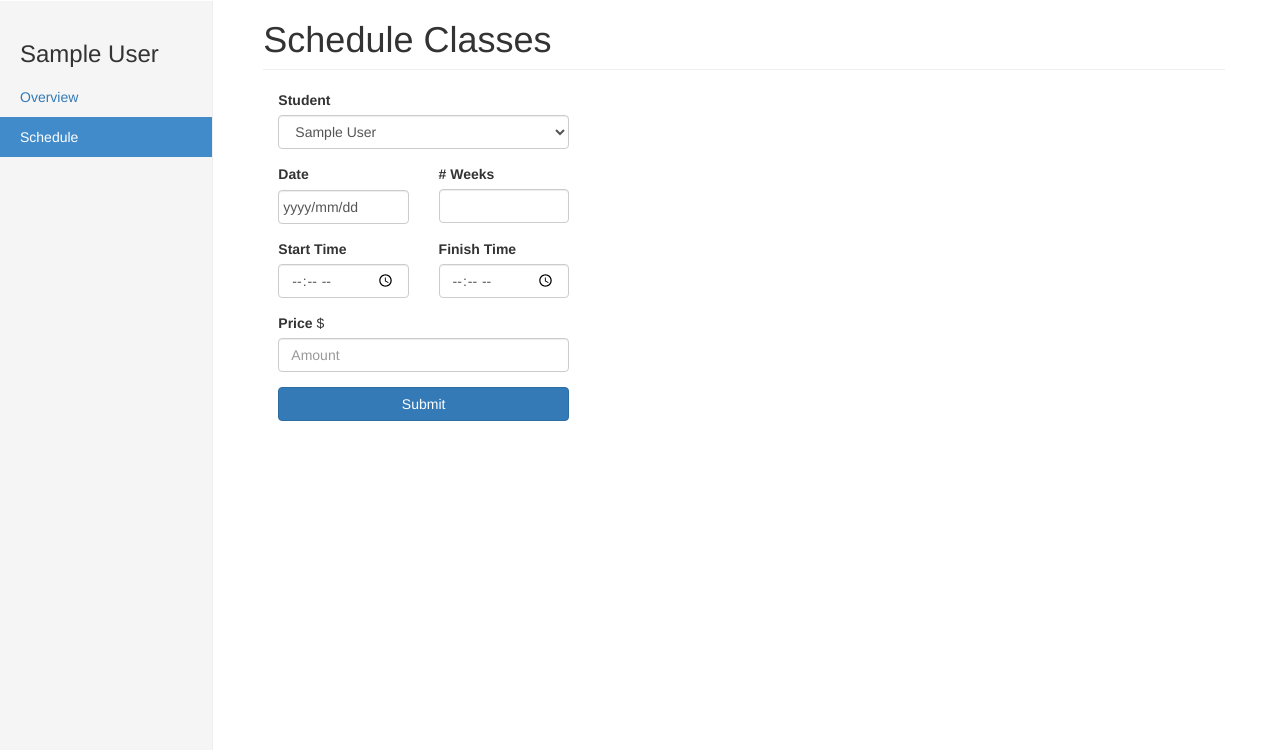
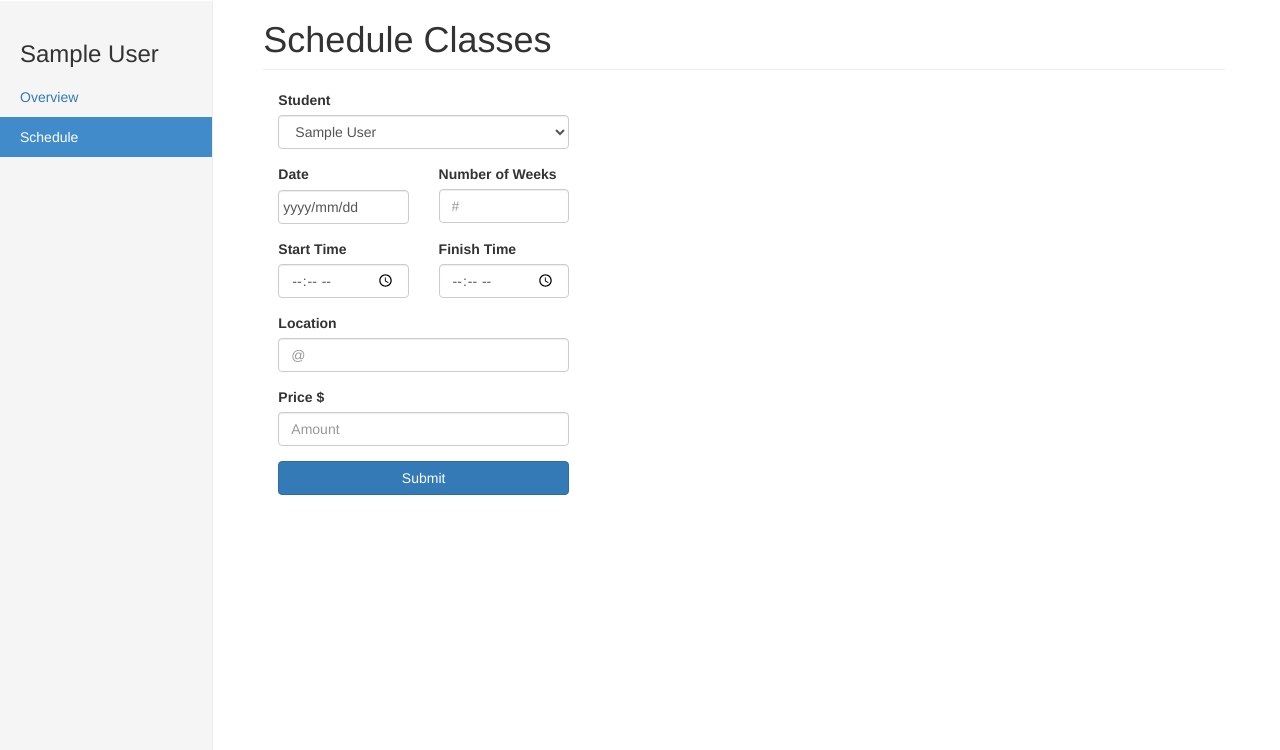
Before and after one commit to thalespaiva/koumparos, a Django app: page /teacher/1/schedule in a window 1280 px wide. Shown: the part 50-800 px from the top of the page. Run offline with Django 3.2, Linux system fonts and the light colour scheme; tables that the repository leaves empty hold one stand-in row (values such as "Sample post"); some libraries are stand-ins or nearby versions.

Commit message:
Adding location to schedule form

```diff
--- a/koumparos/templates/teacher/schedule.html
+++ b/koumparos/templates/teacher/schedule.html
@@ -36,8 +36,8 @@
               <input type="text" class="form-control datepicker" value="yyyy/mm/dd" id="class_date" name="class_date">
             </div>
             <div class="col-md-6">
-              <label for="integer"># Weeks</label>
-              <input type="number" class="form-control" min="1" max="100" id="number_of_weeks" name="number_of_weeks">
+              <label for="integer">Number of Weeks</label>
+              <input type="number" class="form-control" min="1" max="100" id="number_of_weeks" placeholder="#" name="number_of_weeks">
             </div>
           </div>
           <div class="row form-group">
@@ -51,8 +51,11 @@
             </div>
           </div>
           <div class="form-group">
-            <label for="time">Price</label>
-            <span>$</span>
+            <label for="time">Location</label>
+            <input type="text" class="form-control" placeholder="@" id="location" name="location">
+          </div>
+          <div class="form-group">
+            <label for="time">Price $</label>
             <input type="number" class="form-control" placeholder="Amount" step="any" id="price" name="price" min="0">
           </div>
           <div>
```
